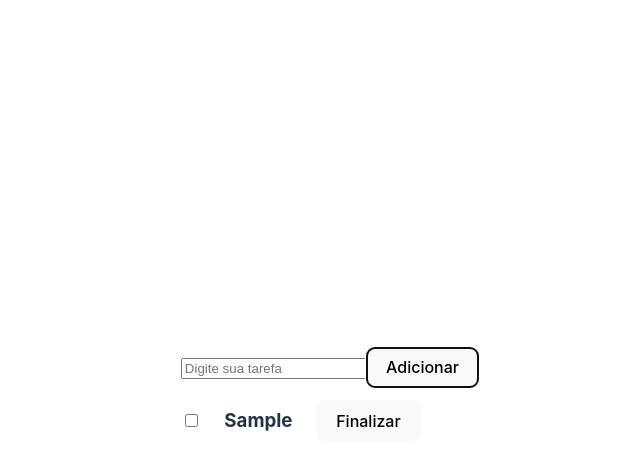
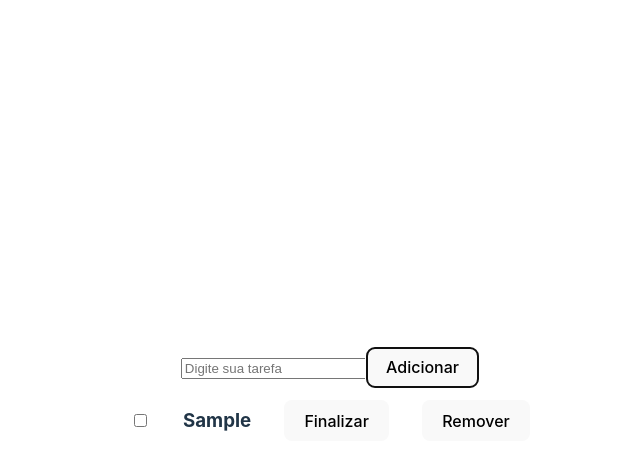
Before and after one commit to gabriellsbraz/React-M1S09, a React (Vite) app: page / in a window 1280 px wide. Both pictures are taken after typing "Sample" into the empty fields and a click on the button "Adicionar". Shown: the top 470 px of the page, without its empty margins (310-950 px from the left). Built offline with nearby package versions, Linux system fonts and the light colour scheme.

Commit message:
EX 7 e 8 - Remover tarefa

```diff
--- a/src/App.jsx
+++ b/src/App.jsx
@@ -17,10 +17,16 @@ function App() {
     setListaTarefas([...listaTarefas, novaTarefa])
   }
 
+  const removerTarefa = (id) => {
+    const novaLista = listaTarefas.filter(item => item.id != id)
+
+    setListaTarefas(novaLista)
+  }
+
   return (
     <>
      <CardAdicionar adicionarTarefa ={adicionarTarefa}/>
-    <div>{listaTarefas.map(tarefa => (<ListItem key={tarefa.id} textoTarefa={tarefa.textoTarefa} finalizado={tarefa.finalizado}></ListItem>))}</div>
+    <div>{listaTarefas.map(tarefa => (<ListItem key={tarefa.id} id={tarefa.id} removerTarefa={removerTarefa} textoTarefa={tarefa.textoTarefa} finalizado={tarefa.finalizado}></ListItem>))}</div>
     </>
   )
 }
--- a/src/components/ListItem/index.jsx
+++ b/src/components/ListItem/index.jsx
@@ -10,6 +10,7 @@ import "./style.css"
       <input type="checkbox" checked={finalizado}/>
       <h3 className={finalizado && 'line-through'}>{props.textoTarefa}</h3>
       <button onClick={() => setFinalizado(!finalizado)}>Finalizar</button>
+      <button onClick={() => props.removerTarefa(props.id)}>Remover</button>
     </div>
   )
  }
--- a/src/components/ListItem/style.css
+++ b/src/components/ListItem/style.css
@@ -2,7 +2,7 @@
   display: flex;
   justify-content: space-between;
   align-items: center;
-  width: 15em;
+  width: 25em;
 }
 
 .line-through{
```
